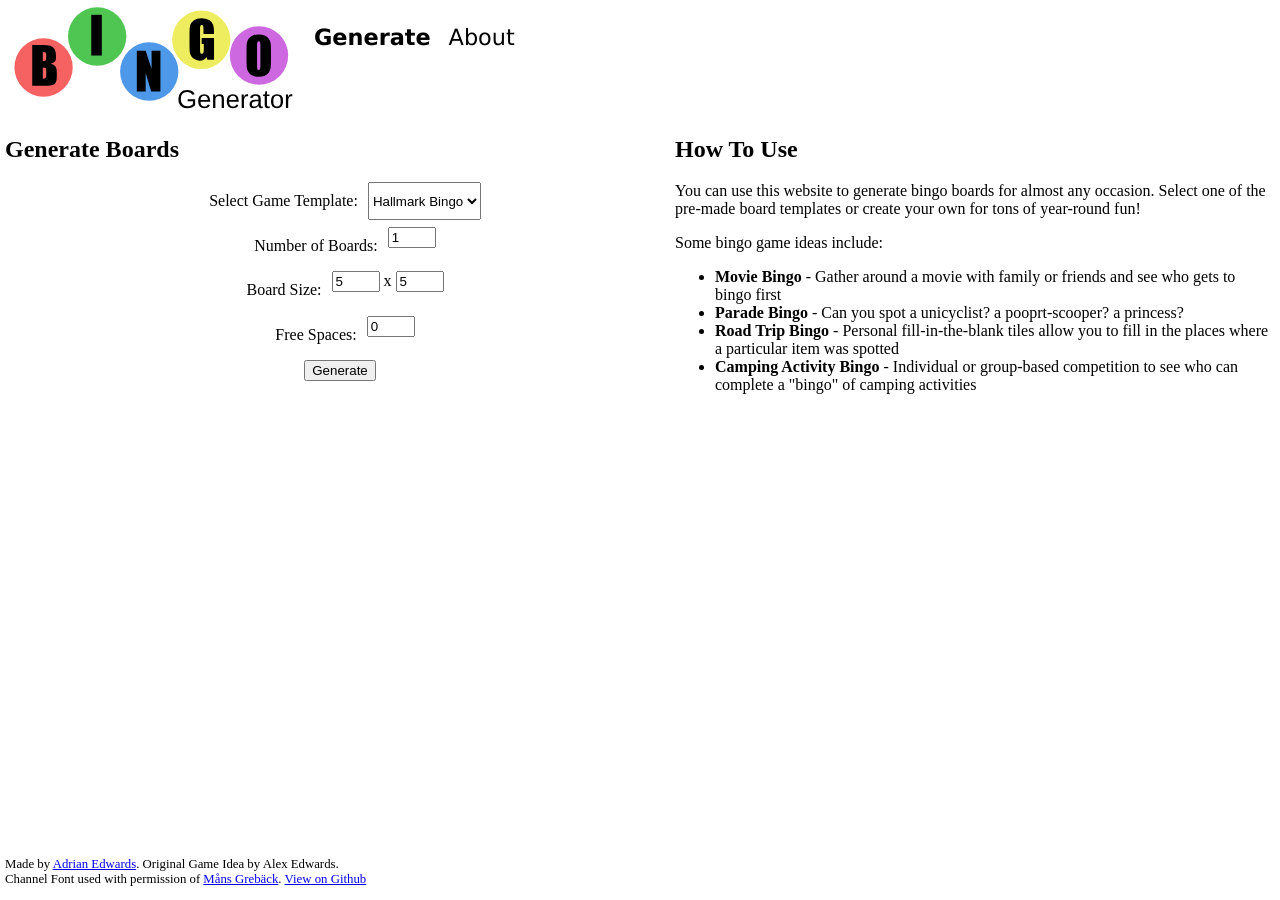
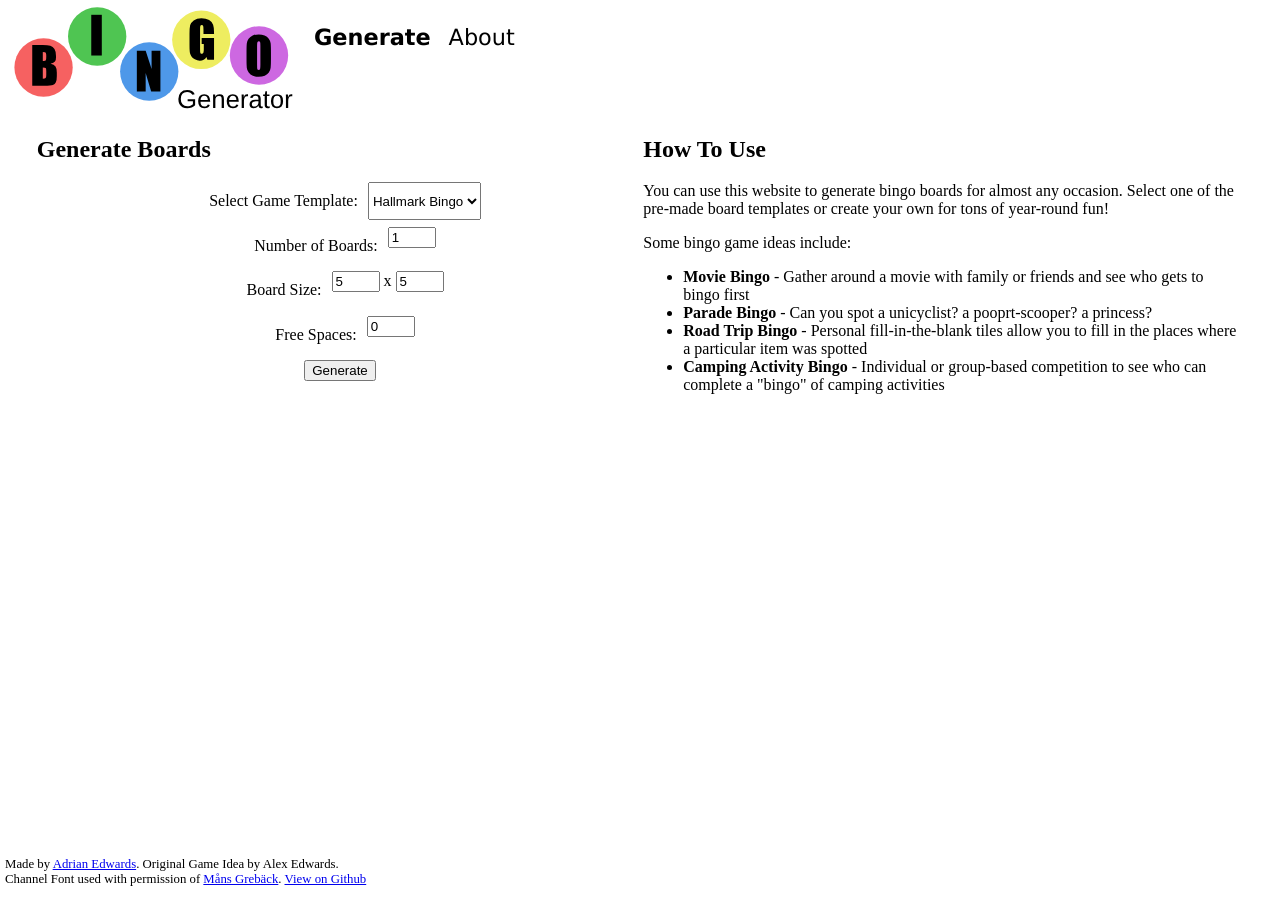
Before and after one commit to MoralCode/BingoGenerator, a Jekyll site: the page built from index.html, in a window 1280 px wide. Built offline with Jekyll 4.4.1, drawn with Linux system fonts in a browser that asks for light colours; comment, search, counter and statistics services are not loaded.

Commit message:
tweak spacing between text and the edge

```diff
--- a/assets/css/style.css
+++ b/assets/css/style.css
@@ -55,6 +55,8 @@ nav li a#current {
 
 main {
     flex: 1;
+    width: 95%;
+    margin: 0 auto;
 }
 
 .sidebyside {
```
